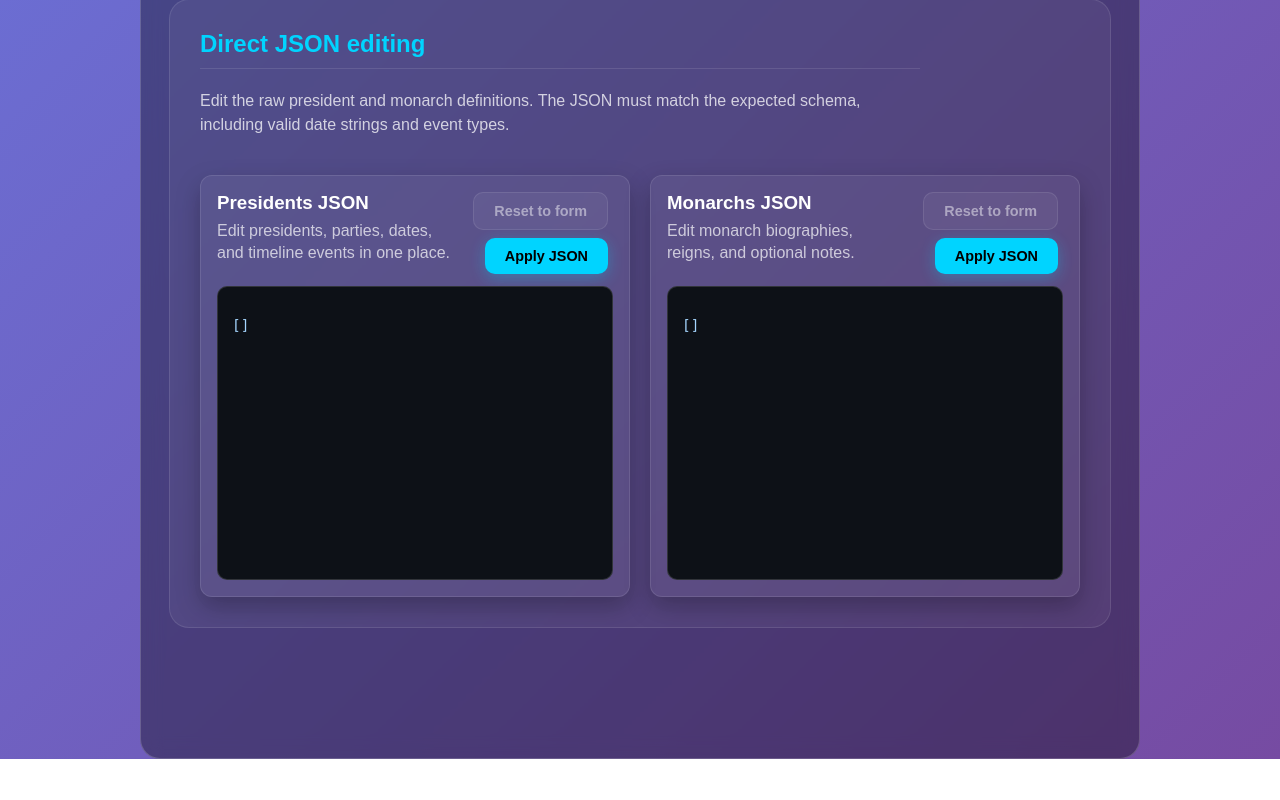
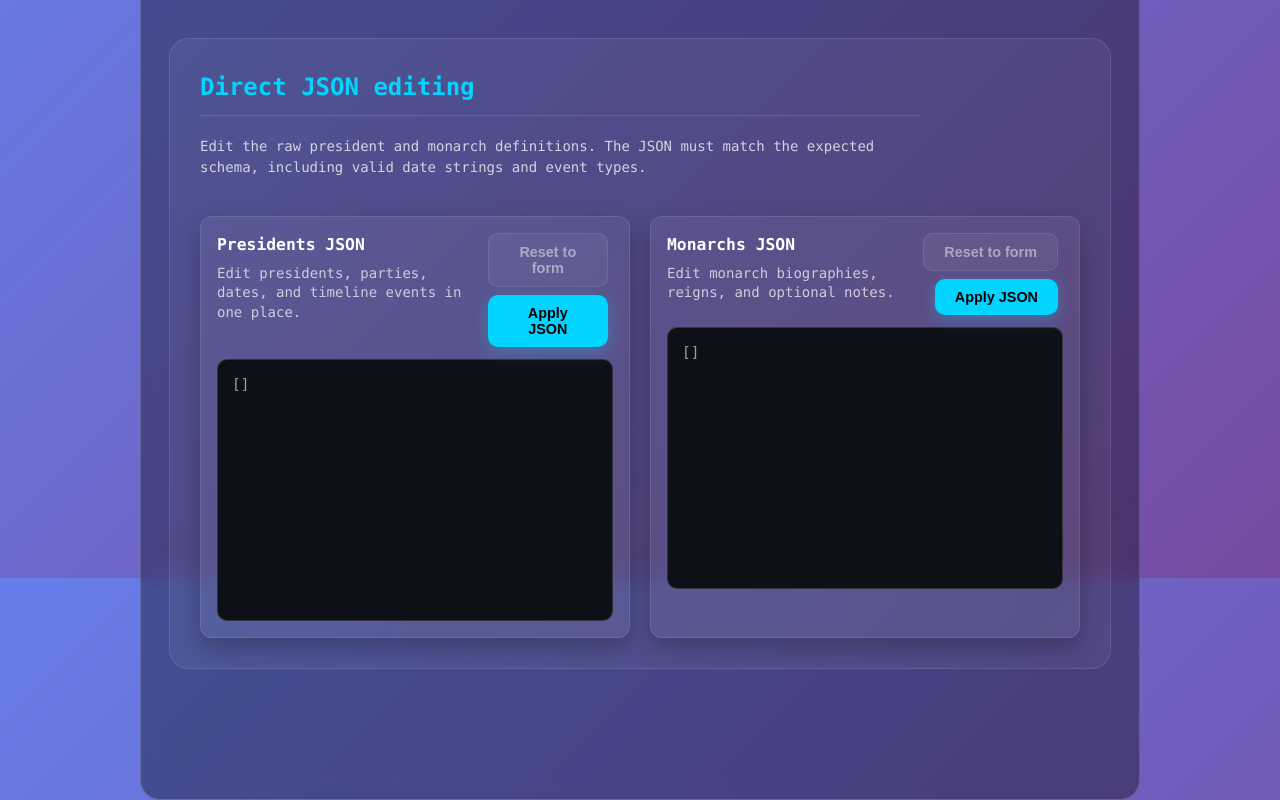
Before and after one commit to rewbs/aerobea-timeline, a Next.js app: page /admin/countries/new in a window 1280 px wide. Shown: the part 1022-1822 px from the top of the page. Before the commit the page ends 1781 px from the top, so only its background shows below. Built offline with nearby package versions, Linux system fonts and the light colour scheme.

Commit message:
Improve admin JSON editing

```diff
--- a/app/admin/admin.css
+++ b/app/admin/admin.css
@@ -977,55 +977,47 @@
 }
 
 .admin-code-wrapper {
-    position: relative;
     border: 1px solid rgba(255, 255, 255, 0.15);
     border-radius: 10px;
     background: #0d1117;
     overflow: hidden;
 }
 
-.admin-code-highlight,
-.admin-code-input {
+.admin-code-editor {
     font-family: 'Menlo', 'Monaco', 'Courier New', monospace;
     font-size: 0.9rem;
     line-height: 1.5;
-    padding: 14px;
-    white-space: pre-wrap;
-    word-break: break-word;
+    color: #e5e7eb;
+    width: 100%;
 }
 
-.admin-code-highlight {
-    position: absolute;
-    inset: 0;
-    pointer-events: none;
-    color: #a5d6ff;
-    overflow: auto;
+.admin-code-editor textarea.admin-code-input {
+    color: #e5e7eb;
+    background: transparent;
+    caret-color: #00d4ff;
+    border: none;
+    outline: none;
+    min-height: 100%;
 }
 
-.admin-code-input {
-    position: relative;
-    width: 100%;
-    min-height: 260px;
-    background: transparent;
-    color: transparent;
-    caret-color: #00d4ff;
-    border: none;
-    resize: none;
-    overflow: hidden;
-    z-index: 1;
+.admin-code-editor textarea.admin-code-input:focus {
+    box-shadow: inset 0 0 0 2px rgba(0, 212, 255, 0.3);
 }
 
-.admin-code-input:focus {
-    outline: none;
-    box-shadow: inset 0 0 0 2px rgba(0, 212, 255, 0.3);
+.admin-code-pre {
+    margin: 0;
+    min-height: 100%;
+    color: inherit;
+    background: transparent;
 }
 
 .admin-inline-feedback {
     margin-top: 10px;
 }
 
-.json-key { color: #7dd3fc; }
-.json-string { color: #86efac; }
-.json-number { color: #f9a8d4; }
-.json-boolean { color: #facc15; }
-.json-null { color: #f87171; }
+.admin-code-editor .token.property { color: #7dd3fc; }
+.admin-code-editor .token.string { color: #86efac; }
+.admin-code-editor .token.number { color: #f9a8d4; }
+.admin-code-editor .token.boolean { color: #facc15; }
+.admin-code-editor .token.null { color: #f87171; }
+.admin-code-editor .token.punctuation { color: #9ca3af; }
--- a/app/admin/countries/AdminCountryEditorClient.tsx
+++ b/app/admin/countries/AdminCountryEditorClient.tsx
@@ -11,6 +11,10 @@
   useState,
 } from 'react';
 import { useRouter } from 'next/navigation';
+import Editor from 'react-simple-code-editor';
+import Prism from 'prismjs';
+import 'react-simple-code-editor/lib/index.css';
+import 'prismjs/components/prism-json';
 import {
   DEATH,
   PRESIDENCY_BEGINS,
@@ -176,30 +180,6 @@
     default:
       return undefined;
   }
-};
-
-const escapeHtml = (value: string) =>
-  value
-    .replace(/&/g, '&amp;')
-    .replace(/</g, '&lt;')
-    .replace(/>/g, '&gt;')
-    .replace(/"/g, '&quot;')
-    .replace(/'/g, '&#039;');
-
-const highlightJson = (value: string) => {
-  const escaped = escapeHtml(value);
-  const withStrings = escaped.replace(
-    /(&quot;(?:\\.|[^"\\])*&quot;)(\s*:)?/g,
-    (_match, str: string, colon: string | undefined) =>
-      colon
-        ? `<span class="json-key">${str}</span>${colon}`
-        : `<span class="json-string">${str}</span>`
-  );
-
-  return withStrings
-    .replace(/\b(true|false)\b/g, '<span class="json-boolean">$1</span>')
-    .replace(/\bnull\b/g, '<span class="json-null">null</span>')
-    .replace(/-?\d+(?:\.\d+)?(?:[eE][+-]?\d+)?/g, '<span class="json-number">$&</span>');
 };
 
 const formatPresidentsJson = (presidents: PresidentForm[]) =>
@@ -779,8 +759,18 @@
   error,
   dirty,
 }: JsonEditorProps) => {
-  const highlighted = useMemo(() => highlightJson(value || ''), [value]);
-  const editorHeight = Math.max(260, value.split('\n').length * 22);
+  const editorHeight = useMemo(
+    () => Math.max(260, value.split('\n').length * 22),
+    [value]
+  );
+  const renderHighlight = useCallback(
+    (code: string) => Prism.highlight(code, Prism.languages.json, 'json'),
+    []
+  );
+  const editorId = useMemo(
+    () => `${title.toLowerCase().replace(/\s+/g, '-')}-json-editor`,
+    [title]
+  );
 
   return (
     <div className="admin-json-editor-block">
@@ -808,18 +798,18 @@
         </div>
       </header>
       <div className="admin-code-wrapper">
-        <pre
-          aria-hidden="true"
-          className="admin-code-highlight"
-          style={{ minHeight: editorHeight, height: editorHeight }}
-          dangerouslySetInnerHTML={{ __html: `${highlighted}\n` }}
-        />
-        <textarea
-          className="admin-code-input"
+        <Editor
           value={value}
-          onChange={event => onChange(event.target.value)}
+          onValueChange={onChange}
+          highlight={renderHighlight}
+          padding={14}
+          textareaId={editorId}
+          textareaClassName="admin-code-input"
+          className="admin-code-editor"
+          preClassName="admin-code-pre"
           spellCheck={false}
-          style={{ minHeight: editorHeight, height: editorHeight }}
+          aria-label={`${title} JSON editor`}
+          style={{ minHeight: editorHeight }}
         />
       </div>
       {error && (
@@ -1081,23 +1071,6 @@
   );
 
   const handleAddPresident = () => {
-    applyChange(draft => {
-      const newPresident = createEmptyPresident();
-      draft.presidents.push(newPresident);
-      // We can't set state inside applyChange callback directly if we want it to be sync with render
-      // But we can use a side effect or just set it after.
-      // However, applyChange is async in terms of React state updates.
-      // Better to set it in a useEffect or use a ref, but for now let's try setting it after.
-      return draft;
-    });
-    // We need to find the ID of the new president. Since we can't easily get it from applyChange return
-    // (it returns the new draft state, but we need the specific ID we just created),
-    // we might need to change how we create it.
-    // Actually, createEmptyPresident generates an ID. Let's generate it outside.
-  };
-
-  // Re-implementing handleAddPresident to capture ID
-  const handleAddPresidentWithId = () => {
     const newPresident = createEmptyPresident();
     applyChange(draft => {
       draft.presidents.push(newPresident);
@@ -1190,13 +1163,6 @@
       };
 
   const handleAddMonarch = () => {
-    applyChange(draft => {
-      draft.monarchs.push(createEmptyMonarch());
-      return draft;
-    });
-  };
-
-  const handleAddMonarchWithId = () => {
     const newMonarch = createEmptyMonarch();
     applyChange(draft => {
       draft.monarchs.push(newMonarch);
@@ -1553,7 +1519,7 @@
           <button
             className="admin-secondary-button"
             type="button"
-            onClick={handleAddPresidentWithId}
+            onClick={handleAddPresident}
           >
             + Add President
           </button>
@@ -1771,7 +1737,7 @@
           <button
             className="admin-secondary-button"
             type="button"
-            onClick={handleAddMonarchWithId}
+            onClick={handleAddMonarch}
           >
             + Add Monarch
           </button>
--- a/package.json
+++ b/package.json
@@ -17,8 +17,10 @@
     "dotenv": "^17.2.3",
     "next": "^16.0.1",
     "openai": "^6.7.0",
+    "prismjs": "^1.30.0",
     "react": "^19.2.0",
-    "react-dom": "^19.2.0"
+    "react-dom": "^19.2.0",
+    "react-simple-code-editor": "^0.14.1"
   },
   "devDependencies": {
     "@types/node": "^24.9.2",
```
Also changed, not shown: 1 other file (tests, documents, lock files or other folders).
